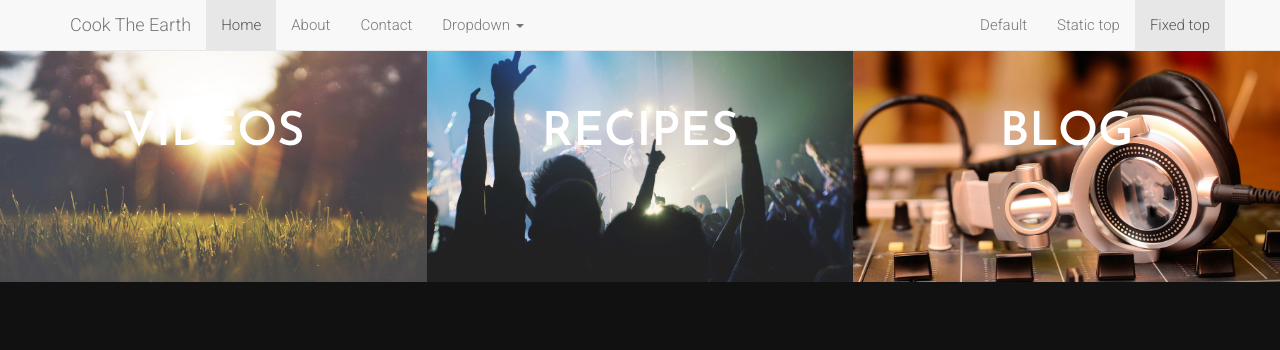
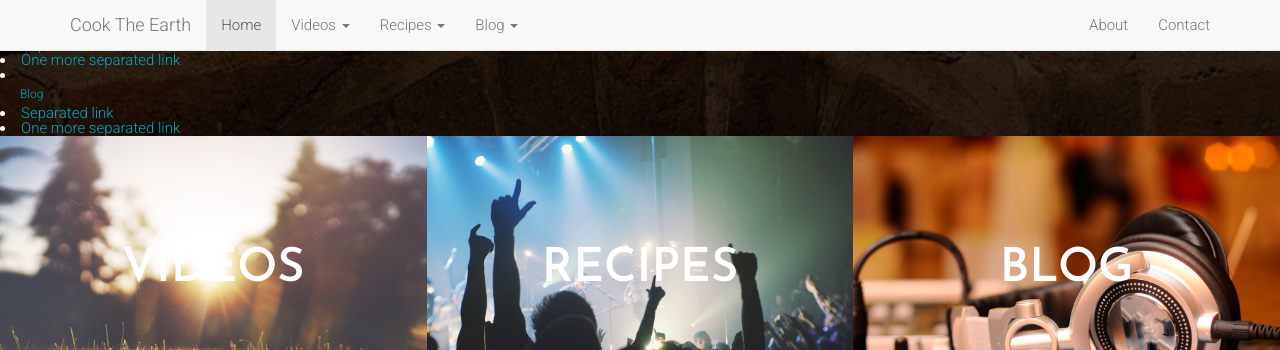
Before and after one commit to mitchellwagner/mitchellwagner.github.io, a plain HTML site: page index.html in a window 1280 px wide. Shown: the top 350 px of the page. Drawn offline with Linux system fonts and the light colour scheme.

Commit message:
edited nav bar

```diff
--- a/index.html
+++ b/index.html
@@ -64,38 +64,53 @@
         <div id="navbar" class="navbar-collapse collapse">
           <ul class="nav navbar-nav">
             <li class="active"><a href="index.html">Home</a></li>
-            <li><a href="about.html">About</a></li>
-            <li><a href="contact.html">Contact</a></li>
+			<!-- video -->
             <li class="dropdown">
-              <a href="#" class="dropdown-toggle" data-toggle="dropdown" role="button" aria-haspopup="true" aria-expanded="false">Dropdown <span class="caret"></span></a>
+              <a href="videos/index.html" class="dropdown-toggle" data-toggle="dropdown" role="button" aria-haspopup="true" aria-expanded="false">Videos <span class="caret"></span></a>
               <ul class="dropdown-menu">
-				<!-- video -->
                 <li role="separator" class="divider"></li>
-                <li class="dropdown-header"><a href="videos/index.html">Videos</a></li>
                 <li><a href="#">Tutorials</a></li>
                 <li><a href="#">Reviews</a></li>
-				<!-- recipe -->
-				<li role="separator" class="divider"></li>
-                <li class="dropdown-header"><a href="recipes/index.html">Recipes</a></li>
-                <li><a href="#">Separated link</a></li>
-                <li><a href="#">One more separated link</a></li>
-				<!-- reviews -->
-				<li role="separator" class="divider"></li>
-                <li class="dropdown-header"><a href="blog/index.html">Blog</a></li>
-                <li><a href="#">Separated link</a></li>
-                <li><a href="#">One more separated link</a></li>
+              </ul>
+            </li>
+			<!-- recipe -->
+			<li class="dropdown">
+              <a href="recipes/index.html" class="dropdown-toggle" data-toggle="dropdown" role="button" aria-haspopup="true" aria-expanded="false">Recipes <span class="caret"></span></a>
+              <ul class="dropdown-menu">
+                <li role="separator" class="divider"></li>
+                <li><a href="#">Tutorials</a></li>
+                <li><a href="#">Reviews</a></li>
+              </ul>
+            </li>
+			<!-- Blog -->
+			<li class="dropdown">
+              <a href="blog/index.html" class="dropdown-toggle" data-toggle="dropdown" role="button" aria-haspopup="true" aria-expanded="false">Blog <span class="caret"></span></a>
+              <ul class="dropdown-menu">
+                <li role="separator" class="divider"></li>
+                <li><a href="#">Tutorials</a></li>
+                <li><a href="#">Reviews</a></li>
               </ul>
             </li>
           </ul>
           <ul class="nav navbar-nav navbar-right">
-            <li><a href="../navbar/">Default</a></li>
-            <li><a href="../navbar-static-top/">Static top</a></li>
-            <li class="active"><a href="./">Fixed top <span class="sr-only">(current)</span></a></li>
+            <li><a href="about.html">About</a></li>
+            <li><a href="contact.html">Contact</a></li>
           </ul>
         </div><!--/.nav-collapse -->
       </div>
     </nav>
 
+
+
+				<li role="separator" class="divider"></li>
+                <li class="dropdown-header"><a href="recipes/index.html">Recipes</a></li>
+                <li><a href="#">Separated link</a></li>
+                <li><a href="#">One more separated link</a></li>
+
+				<li role="separator" class="divider"></li>
+                <li class="dropdown-header"><a href="blog/index.html">Blog</a></li>
+                <li><a href="#">Separated link</a></li>
+                <li><a href="#">One more separated link</a></li>
 
 <!-- Slider Starts -->
 <!--
```
